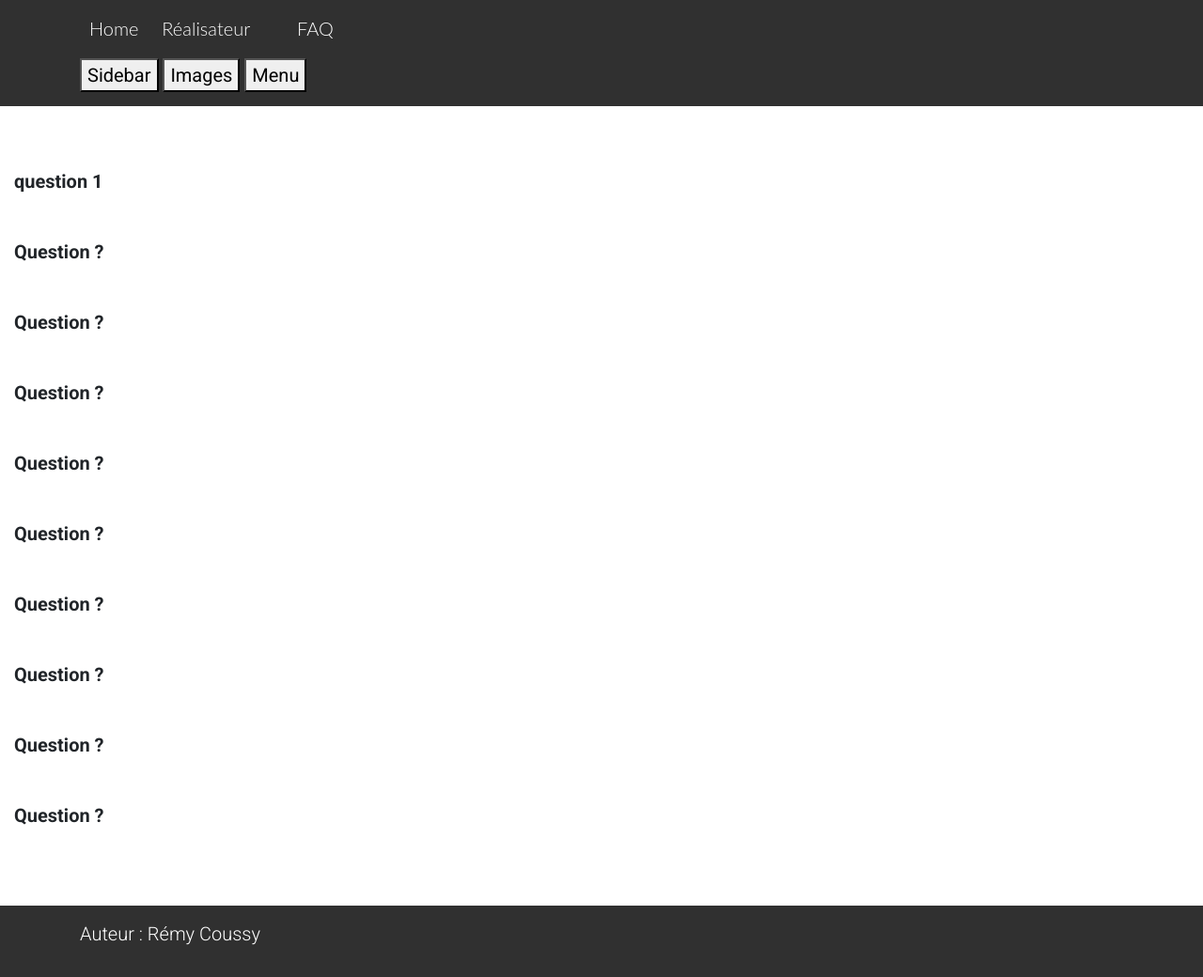
After one commit to RemyCoussy/ProgDynReferencement, a PHP site: page /FAQ.php in a window 1280 px wide. The commit adds this page. Shown: the whole page at 94% size. Run offline with PHP 8.4, Linux system fonts and the light colour scheme; some libraries are stand-ins or nearby versions.

Commit message:
page FAQ | jQuery footer | lien dynamic vers chaque élément

```diff
--- /dev/null
+++ b/FAQ.php
@@ -0,0 +1,59 @@
+<?php include(dirname(__FILE__).'/header.php'); ?>
+<dl id="faq">
+  <dt>question 1</dt>
+    <dd>
+        <dl>
+            <dt>réponse 1 partie 1</dt>
+            <dd>détail 1</dd>
+            <dt>réponse 1 partie 2</dt>
+            <dd>détail 2</dd>
+        </dl>
+    </dd>
+  	<dt>Question ?</dt>
+  	<dd>
+        <dl>
+            <dt>réponse 1 partie 1</dt>
+            <dd>détail 1</dd>
+            <dt>réponse 1 partie 2</dt>
+            <dd>détail 2</dd>
+        </dl>
+    </dd>
+	<dt>Question ?</dt>
+	<dd>
+        <dl>
+            <dt>réponse 1 partie 1</dt>
+            <dd>détail 1</dd>
+            <dt>réponse 1 partie 2</dt>
+            <dd>détail 2</dd>
+        </dl>
+    </dd>
+  	<dt>Question ?</dt>
+	<dd>
+	    Et voici la réponse.
+	</dd>
+	<dt>Question ?</dt>
+	<dd>
+	    Et voici la réponse.
+	</dd>
+	<dt>Question ?</dt>
+	<dd>
+	    Et voici la réponse.
+	</dd>
+	<dt>Question ?</dt>
+	<dd>
+	    Et voici la réponse.
+	</dd>
+	<dt>Question ?</dt>
+	<dd>
+	    Et voici la réponse.
+	</dd>
+	<dt>Question ?</dt>
+	<dd>
+	    Et voici la réponse.
+	</dd>
+	<dt>Question ?</dt>
+	<dd>
+		Et voici la réponse.
+	</dd>
+</dl>
+<?php include(dirname(__FILE__).'/footer.php'); ?>
--- a/controller/home.php
+++ b/controller/movie.php
@@ -1,6 +1,6 @@
 <?php
 include(dirname(__FILE__).'/../header.php');
-include(dirname(__FILE__).'/../model/home.php');
+include(dirname(__FILE__).'/../model/movie.php');
 $info = get_info();
-include(dirname(__FILE__).'/../view/home.php');
+include(dirname(__FILE__).'/../view/movie.php');
 include(dirname(__FILE__).'/../footer.php');
--- a/css/style.css
+++ b/css/style.css
@@ -1,10 +1,18 @@
 body{
 	margin: 0;
-	font-family: 'Sumana', sans-serif;
+	font-family: 'Roboto', sans-serif;
+	font-weight: 300;
+	font-size: 20px;
+	-webkit-font-smoothing: antialiased;
+    -moz-osx-font-smoothing: grayscale;
 }
 h1,h2,h3,h4,h5,h6{
-	font-family: 'Playfair Display SC', sans-serif;
+	font-weight: 700;
 }
+h1{font-size: 50px;}
+h2{font-size: 45px;}
+h3{font-size: 35px;}
+
 header a, footer a{
 	color: white;
 	text-decoration: none;
@@ -24,3 +32,8 @@ nav li{
 	margin: 0 10px;
 	font-family: 'Lato', sans-serif;
 }
+dt{
+	margin-bottom: 15px;
+	padding: 15px 0;
+}
+dd{display: none;}
--- a/footer.php
+++ b/footer.php
@@ -1,6 +1,66 @@
 </main>
 <footer>
-	<p>Auteur : <a href="https://www.remy-coussy.fr" rel="author">Rémy Coussy</a></p>
+	<div class="container">
+		<p>Auteur : <a href="https://www.remy-coussy.fr" rel="author">Rémy Coussy</a></p>
+	</div>
 </footer>
 </body>
+<script type="text/javascript">
+	$(document).ready(function(){
+		/*Initialisation*/
+		$('dt').each(function(){
+			$(this).data( "clic", { value:0 });
+		});
+		/*Fonctions*/
+		function hideAside(){
+			$('aside').hide(2000);
+		}
+		function fadeImg(){
+			$('img').fadeOut(2000);
+		}
+		function toggleMenu(){
+			$('nav').slideToggle(500);
+		}
+		function orderQuestion(){
+			var orderDt = [];
+			var orderClic = [];
+			var order = [];
+			$('#faq > dt').each(function(){
+				orderDt.push($(this));
+				orderClic.push($(this).data('clic').value);
+			});
+			for ( i = 0; i < $('#faq > dt').length-1; i++) {
+				order[orderClic[i]] = orderDt[i];
+			}
+			orderDt.sort();
+			//console.log(orderDt,orderClic);
+			//console.log(orderClic.ass)
+			console.log(order);
+
+		}
+		/*Actions*/
+		$('#hideAside').on('click',function(){
+			hideAside();
+		});
+		$('#fadeImg').on('click',function(){
+			fadeImg();
+		});
+		$('#toggleMenu').on('click',function(){
+			toggleMenu();
+		});
+		$('dt').on('mouseenter',function() {
+			$(this).next().show(400);
+		});
+		$('dt').on('mouseleave',function() {
+			$(this).next().hide(400);
+		});
+		$('dt').on('click',function() {
+			$(this).next().slideToggle();
+			$(this).off("mouseleave");
+			$(this).data('clic').value += 1;
+			//console.log('clic sur cet élément : '+$(this).data('clic').value);
+			orderQuestion();
+		});
+	})
+</script>
 </html>
--- a/header.php
+++ b/header.php
@@ -3,18 +3,25 @@
 <head>
 	<title>Fan de | Interstellar</title>
 	<meta charset="utf-8">
-	<link href="https://fonts.googleapis.com/css?family=Lato|Playfair+Display+SC|Sumana" rel="stylesheet">
-	<link rel="stylesheet" type="text/css" href="/ProgDynReferencement/css/bootstrap.min.css">
-	<link rel="stylesheet" type="text/css" href="/ProgDynReferencement/css/style.css">
+	<link href="https://fonts.googleapis.com/css?family=Roboto:300,300i,400,400i,700,700i" rel="stylesheet">
+	<link rel="stylesheet" type="text/css" href="/css/bootstrap.min.css">
+	<link rel="stylesheet" type="text/css" href="/css/style.css">
+	<script src="https://code.jquery.com/jquery-3.2.1.min.js" integrity="sha256-hwg4gsxgFZhOsEEamdOYGBf13FyQuiTwlAQgxVSNgt4=" crossorigin="anonymous"></script>
 </head>
 <body>
 <header>
-		<nav>
+		<nav class="container">
 			<ul>
-				<li><a href="controller/home.php">Home</a></li>
-				<li><a href="controller/realisateur.php">Réalisateur</a></li>
-				<li><a href="acteur.php"></a></li>
+				<li><a href="/index.php">Home</a></li>
+				<li><a href="/controller/realisateur.php">Réalisateur</a></li>
+				<li><a href="/controller/acteur.php"></a></li>
+				<li><a href="/FAQ.php">FAQ</a></li>
 			</ul>
 		</nav>
+		<div class="control container">
+			<button id="hideAside">Sidebar</button>
+			<button id="fadeImg">Images</button>
+			<button id="toggleMenu">Menu</button>
+		</div>
 </header>
 <main>
--- a/model/home.php
+++ b/model/movie.php
@@ -1,10 +1,11 @@
 <?php
 function get_info()
 {
+        $id = $_GET['id'];
+
         $info = array();
-
  		$db = new PDO('mysql:host=localhost;dbname=iutweb;charset=utf8', 'root', 'root');
-        $req = $db->query('SELECT * FROM film');
+        $req = $db->query("SELECT * FROM film WHERE id = $id");
         if ($req->rowCount() > 0){
         	while ($data=$req->fetch(PDO::FETCH_ASSOC))
         	{
@@ -15,5 +16,4 @@ function get_info()
         	echo 'page vide';
         	$info = null;
         }
-
 }
--- a/model/realisateur.php
+++ b/model/realisateur.php
@@ -1,10 +1,11 @@
 <?php
 function get_info()
 {
+        $id = $_GET['id'];
         $info = array();
 
  		$db = new PDO('mysql:host=localhost;dbname=iutweb;charset=utf8', 'root', 'root');
-        $req = $db->query("SELECT * FROM director");
+        $req = $db->query("SELECT * FROM director WHERE id = $id");
         if ($req->rowCount() > 0){
         	while ($data=$req->fetch(PDO::FETCH_ASSOC))
         	{
```
Also changed, not shown: controller.php (+5 -4 lines), index.php (+0 -11 lines), view/home.php (deleted, +0 -11 lines), view/movie.php (+10 -0 lines), view/realisateur.php (+7 -8 lines).
